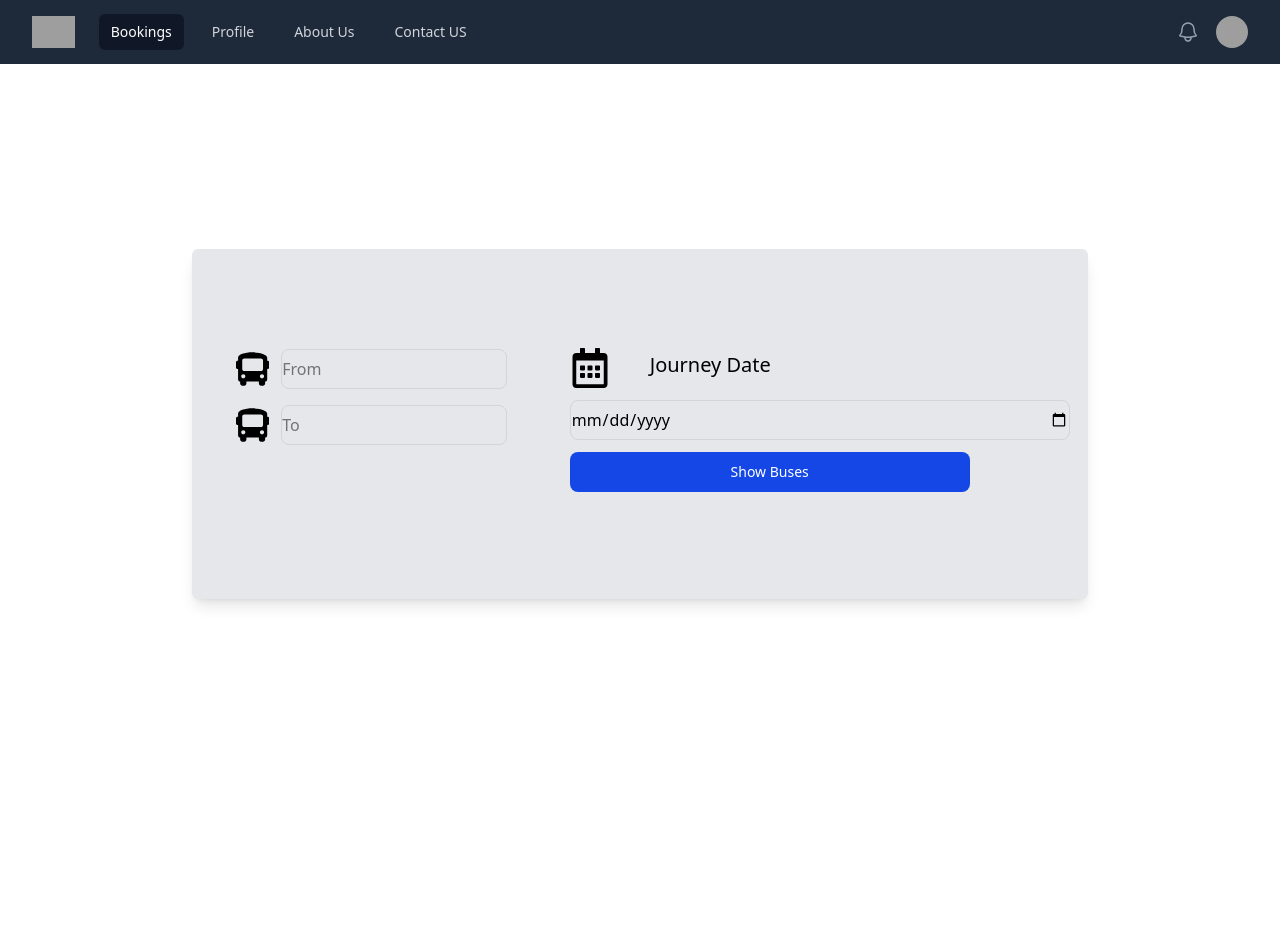
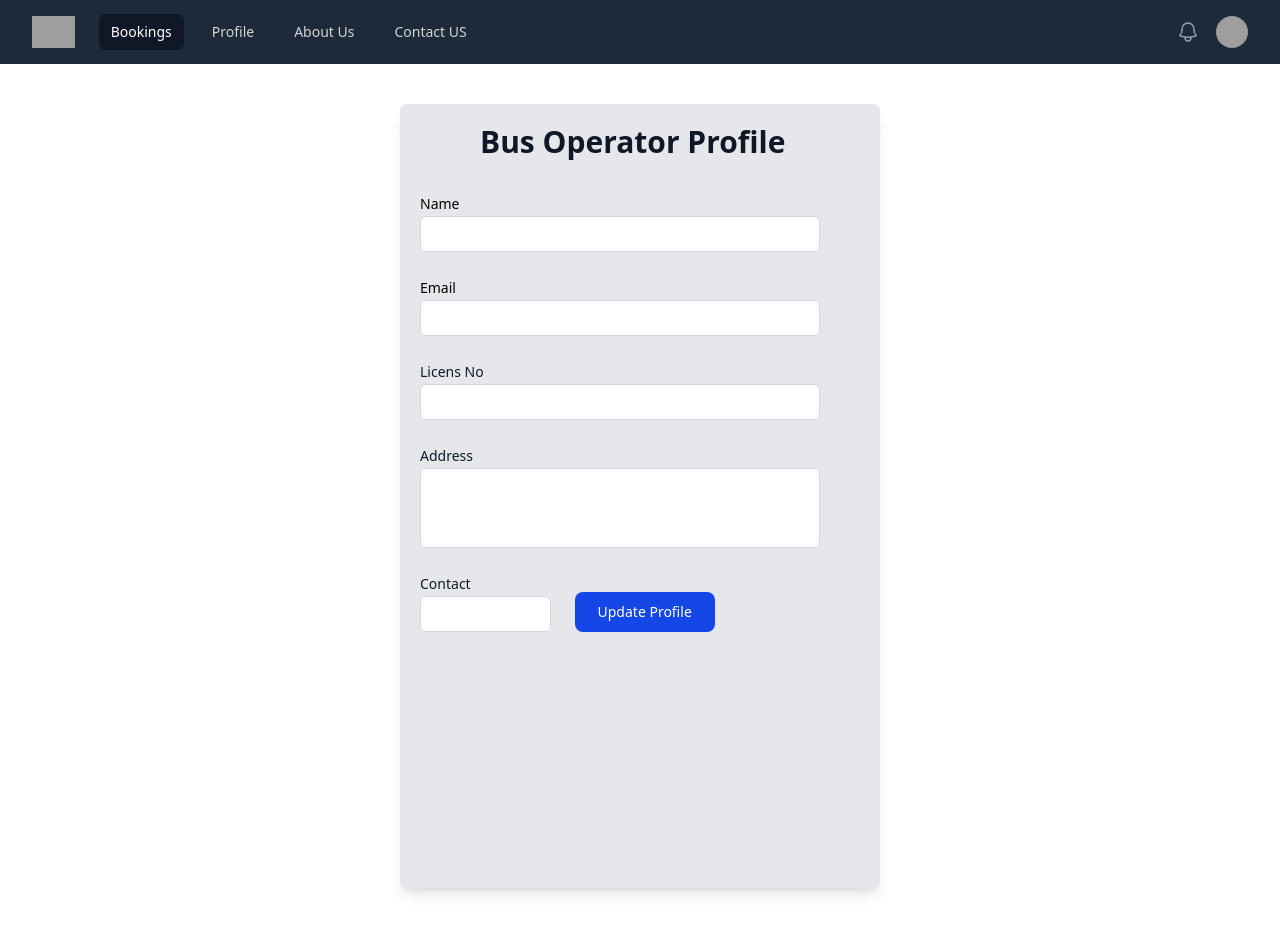
Before and after one commit to theakshayrathod/TravelManagementSystem, a React (Vite) app in the folder TMS_Frontend/: page / in a window 1280 px wide. Before the commit the page ends 800 px from the top, so only its background shows below. Built offline with nearby package versions, Linux system fonts and the light colour scheme; grey boxes are pictures that could not be loaded.

Commit message:
User And Operator Update Profile Changes

```diff
--- a/TMS_Frontend/src/App.tsx
+++ b/TMS_Frontend/src/App.tsx
@@ -1,9 +1,11 @@
 
 import type {JSX} from 'react'
-import { Login } from './Pages/auth/Login'
-import { Home } from './Pages/Home'
+// import { Login } from './Pages/auth/Login'
+// import { Home } from './Pages/Home'
 import  Navbar  from './components/Navbar'
-import { Registration } from './Pages/auth/Registration'
+// import { UserProfileUpdate } from './Pages/user/UpdateProfile'
+import { OperatorProfileUpdate } from './Pages/operator/UpdateProfile'
+// import { Registration } from './Pages/auth/Registration'
 
 
 
@@ -17,7 +19,9 @@ function App():JSX.Element {
 
 
    <Navbar/>
-    <Home/>
+    {/* <Home/> */}
+    <OperatorProfileUpdate/>
+    {/* <UserProfileUpdate/> */}
 
 
     </>
--- a/TMS_Frontend/src/Pages/operator/UpdateProfile.tsx
+++ b/TMS_Frontend/src/Pages/operator/UpdateProfile.tsx
@@ -7,11 +7,11 @@ export function OperatorProfileUpdate():JSX.Element{
   return (
     <div className='flex justify-center items-center '>
        {/* <div className=" h-[350px] w-[70%] flex bg-gray-200 border-gray-500 rounded-md shadow-lg  "></div> */}
-    <div className="  mt-10 rounded-md shadow-lg bg-gray-100 mx-5 border-2">
-          <h2 className="text-3xl font-bold  text-gray-900 mx-35 ">Bus Operator Profile</h2>
+    <div className=" p-5 mt-10 rounded-md shadow-lg bg-gray-200 mx-5 h-[98vh] mb-10 w-120 ">
+          <h2 className="text-3xl font-bold  text-gray-900 mx-15 ">Bus Operator Profile</h2>
           <div className="mt-10 grid grid-cols-1 gap-x-6 gap-y-8 sm:grid-cols-6">
             <div className="sm:col-span-3">
-              <label htmlFor="name" className="block text-sm/6 font-medium ">
+              <label htmlFor="name" className="block text-sm/2 font-medium">
                 Name
               </label>
               <div className="mt-2">
@@ -20,13 +20,13 @@ export function OperatorProfileUpdate():JSX.Element{
                   name="name"
                   type="text"
                   // autoComplete="given-name"
-                  className="block w-full rounded-md bg-white px-3 py-1.5 text-base text-gray-900 outline-1 -outline-offset-1 outline-gray-300 placeholder:text-gray-400 focus:outline-2 focus:-outline-offset-2 focus:outline-indigo-600 sm:text-sm/6"
+                  className="block w-100 rounded-md bg-white px-3 py-1.5 text-base text-gray-900 outline-1 -outline-offset-1 outline-gray-300 placeholder:text-gray-400 focus:outline-2 focus:-outline-offset-2 focus:outline-indigo-600 sm:text-sm/6"
                 />
               </div>
             </div>
             <div className="sm:col-span-4">
-              <label htmlFor="email" className="block text-sm/6 font-medium ">
-                Email address
+              <label htmlFor="email" className="block text-sm/2 font-medium ">
+                Email
               </label>
               <div className="mt-2">
                 <input
@@ -34,13 +34,13 @@ export function OperatorProfileUpdate():JSX.Element{
                   name="email"
                   type="email"
                   // autoComplete="email"
-                  className="block w-full rounded-md bg-white px-3 py-1.5 text-base text-gray-900 outline-1 -outline-offset-1 outline-gray-300 placeholder:text-gray-400 focus:outline-2 focus:-outline-offset-2 focus:outline-indigo-600 sm:text-sm/6"
+                  className="block w-100 rounded-md bg-white px-3 py-1.5 text-base text-gray-900 outline-1 -outline-offset-1 outline-gray-300 placeholder:text-gray-400 focus:outline-2 focus:-outline-offset-2 focus:outline-indigo-600 sm:text-sm/6"
                 />
               </div>
             </div>
 
             <div className="col-span-full">
-              <label htmlFor="licens" className="block text-sm/6 font-medium text-gray-900">
+              <label htmlFor="licens" className="block text-sm/2 font-medium text-gray-900">
                 Licens No
               </label>
               <div className="mt-2">
@@ -54,7 +54,7 @@ export function OperatorProfileUpdate():JSX.Element{
               </div>
             </div>
             <div className="col-span-full">
-              <label htmlFor="licens" className="block text-sm/6 font-medium text-gray-900">
+              <label htmlFor="licens" className="block text-sm/2 font-medium text-gray-900">
                 Address
               </label>
               <div className="mt-2">
@@ -69,7 +69,7 @@ export function OperatorProfileUpdate():JSX.Element{
             </div>
 
             <div className="sm:col-span-2 sm:col-start-1">
-              <label htmlFor="contact" className="block text-sm/6 font-medium text-gray-900">
+              <label htmlFor="contact" className="block text-sm/2 font-medium text-gray-900">
                Contact
               </label>
               <div className="mt-2">
@@ -82,20 +82,9 @@ export function OperatorProfileUpdate():JSX.Element{
                 />
               </div>
             </div>
-            {/* <div className="sm:col-span-2">
-              <label htmlFor="postal-code" className="block text-sm/6 font-medium text-gray-900">
-                ZIP / Postal code
-              </label>
-              <div className="mt-2">
-                <input
-                  id="postal-code"
-                  name="postal-code"
-                  type="text"
-                  // autoComplete="postal-code"
-                  className="block w-full rounded-md bg-white px-3 py-1.5 text-base text-gray-900 outline-1 -outline-offset-1 outline-gray-300 placeholder:text-gray-400 focus:outline-2 focus:-outline-offset-2 focus:outline-indigo-600 sm:text-sm/6"
-                />
-              </div>
-            </div> */}
+
+
+          <button type="button" className="  mt-3 w-35 text-white bg-blue-700 hover:bg-blue-800 focus:ring-4 focus:ring-blue-300 font-medium rounded-lg text-sm px-5 py-2.5 me-2 mb-2 dark:bg-blue-600 dark:hover:bg-blue-700 focus:outline-none dark:focus:ring-blue-800">Update Profile</button>
           </div>
         </div>
         </div>
--- a/TMS_Frontend/src/Pages/user/UpdateProfile.tsx
+++ b/TMS_Frontend/src/Pages/user/UpdateProfile.tsx
@@ -7,8 +7,8 @@ export function UserProfileUpdate():JSX.Element{
   return (
     <div className='flex justify-center items-center '>
        {/* <div className=" h-[350px] w-[70%] flex bg-gray-200 border-gray-500 rounded-md shadow-lg  "></div> */}
-    <div className="  mt-20 rounded-md shadow-lg bg-gray-100 mx-5  w-[50%] h-[455px]">
-          <h2 className="text-3xl font-bold  text-gray-900 mx-45 ">Personal Information</h2>
+    <div className=" px-5 mt-10 rounded-md shadow-lg bg-gray-100 mx-1 mb-10 w-[40%] h-[455px]">
+          <h2 className="text-3xl font-bold  text-gray-900 mx-25 mt-1 ">Personal Information</h2>
           <div className="mt-10 grid grid-cols-1 gap-x-6 gap-y-8 sm:grid-cols-6">
             <div className="sm:col-span-3">
               <label htmlFor="name" className="block text-sm/6 font-medium ">
@@ -20,7 +20,7 @@ export function UserProfileUpdate():JSX.Element{
                   name="name"
                   type="text"
                   // autoComplete="given-name"
-                  className="block w-full rounded-md bg-white px-3 py-1.5 text-base text-gray-900 outline-1 -outline-offset-1 outline-gray-300 placeholder:text-gray-400 focus:outline-2 focus:-outline-offset-2 focus:outline-indigo-600 sm:text-sm/6"
+                  className="block w-100 rounded-md bg-white px-3 py-1.5 text-base text-gray-900 outline-1 -outline-offset-1 outline-gray-300 placeholder:text-gray-400 focus:outline-2 focus:-outline-offset-2 focus:outline-indigo-600 sm:text-sm/6"
                 />
               </div>
             </div>
@@ -37,12 +37,12 @@ export function UserProfileUpdate():JSX.Element{
                   name="email"
                   type="email"
                   // autoComplete="email"
-                  className="block w-90 rounded-md bg-white px-3 py-1.5 text-base text-gray-900 outline-1 -outline-offset-1 outline-gray-300 placeholder:text-gray-400 focus:outline-2 focus:-outline-offset-2 focus:outline-indigo-600 sm:text-sm/6"
+                  className="block w-100 rounded-md bg-white px-3 py-1.5 text-base text-gray-900 outline-1 -outline-offset-1 outline-gray-300 placeholder:text-gray-400 focus:outline-2 focus:-outline-offset-2 focus:outline-indigo-600 sm:text-sm/6"
                 />
               </div>
             </div>
 
-            <div className="col-span-1 ">
+            <div className="col-span-3 ">
               <label htmlFor="contact" className="block text-sm/6 font-medium text-gray-900">
                 Contact
               </label>
@@ -50,6 +50,7 @@ export function UserProfileUpdate():JSX.Element{
                 <input
                   id="contact"
                   name="contact"
+
                   type="tel"
                   // autoComplete="street-address"
                   className="block w-50  rounded-md bg-white px-3 py-1.5 text-base text-gray-900 outline-1 -outline-offset-1 outline-gray-300 placeholder:text-gray-400 focus:outline-2 focus:-outline-offset-2 focus:outline-indigo-600 sm:text-sm/6"
@@ -58,40 +59,26 @@ export function UserProfileUpdate():JSX.Element{
             </div>
 
 
-            <div className="sm:col-span-2 sm:col-start-1">
+            <div className="sm:col-span-2 ">
               <label htmlFor="city" className="block text-sm/6 font-medium text-gray-900">
-                City
+                Gender
               </label>
               <div className="mt-2">
-                <input
-                  id="city"
-                  name="city"
-                  type="text"
-                  // autoComplete="address-level2"
-                  className="block w-full rounded-md bg-white px-3 py-1.5 text-base text-gray-900 outline-1 -outline-offset-1 outline-gray-300 placeholder:text-gray-400 focus:outline-2 focus:-outline-offset-2 focus:outline-indigo-600 sm:text-sm/6"
-                />
+               <input type='radio'
+               name='gender'
+
+               />  Male
+      {' '}
+               <input
+               type='radio'
+               name='gender'/> Female
               </div>
             </div>
-
-
-
-            {/* <div className="sm:col-span-2">
-              <label htmlFor="postal-code" className="block text-sm/6 font-medium text-gray-900">
-                ZIP / Postal code
-              </label>
-              <div className="mt-2">
-                <input
-                  id="postal-code"
-                  name="postal-code"
-                  type="text"
-                  // autoComplete="postal-code"
-                  className="block w-full rounded-md bg-white px-3 py-1.5 text-base text-gray-900 outline-1 -outline-offset-1 outline-gray-300 placeholder:text-gray-400 focus:outline-2 focus:-outline-offset-2 focus:outline-indigo-600 sm:text-sm/6"
-                />
-              </div>
-            </div> */}
+           <button type="button" className=" col-span-2 h-10 w-35 text-white bg-blue-700 hover:bg-blue-800 focus:ring-4 focus:ring-blue-300 font-medium rounded-lg text-sm px-5 py-2.5  mb-2 dark:bg-blue-600 dark:hover:bg-blue-700 focus:outline-none dark:focus:ring-blue-800">Update Profile</button>
+          </div>
           </div>
         </div>
-        </div>
+        // </div>
   )
 
 }
```
